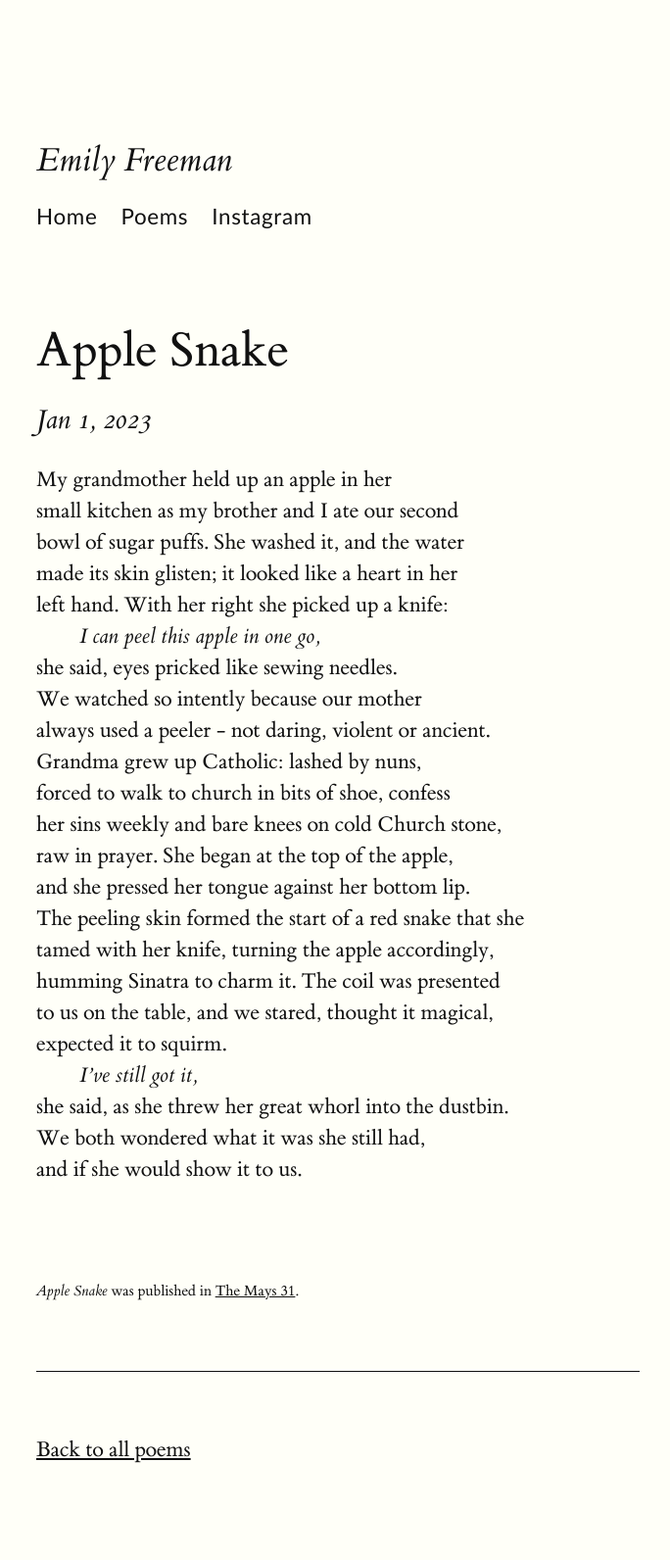
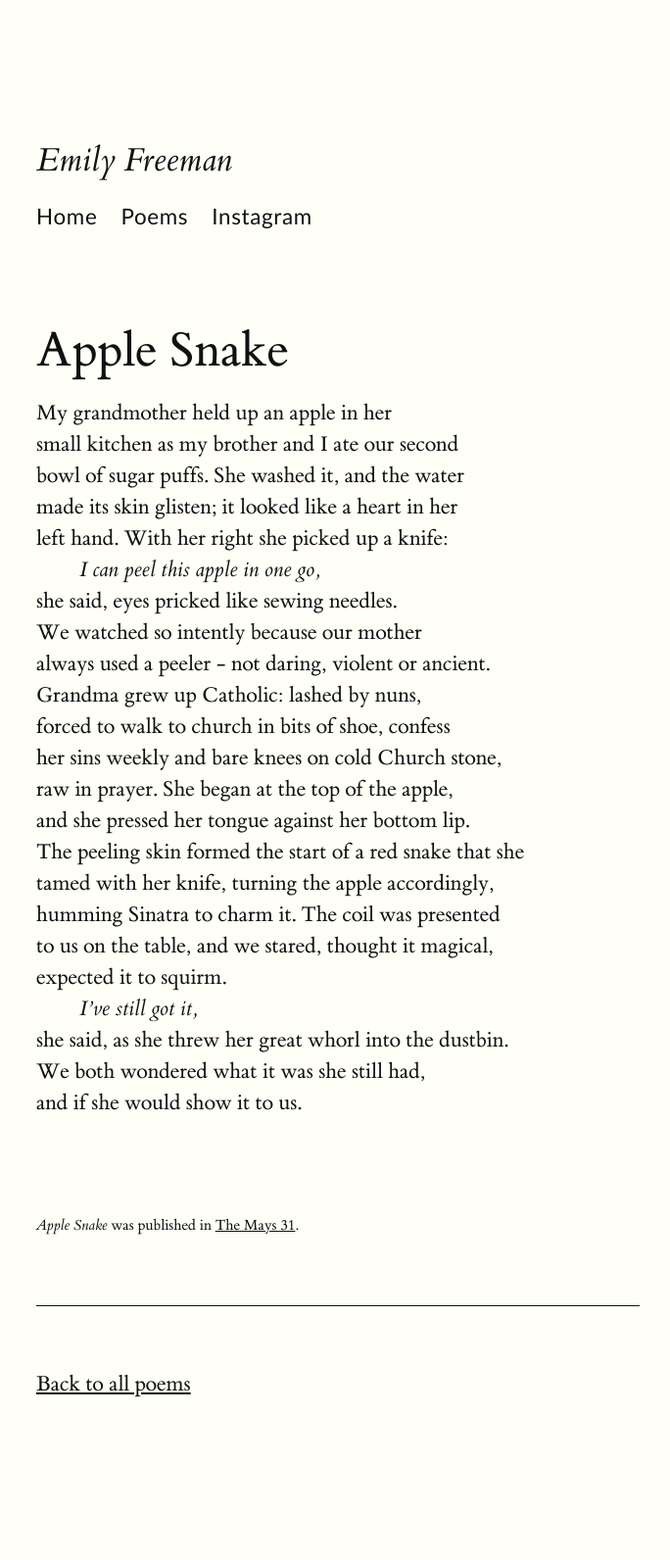
Before and after one commit to emily-freeman/emily-freeman.github.io, a Jekyll site: the page built from _posts/2023-01-01-apple_snake.md, in a window 1280 px wide. Shown: the whole page at 98% size, without its empty margins (123-807 px from the left). Built offline with Jekyll 4.4.1, drawn with Linux system fonts in a browser that asks for light colours; after the commit the page ends 1525 px from its top, so only the background shows below that.

Commit message:
- Formating

```diff
--- a/_layouts/articles.html
+++ b/_layouts/articles.html
@@ -15,7 +15,7 @@ layout: compress
         {% for post in site.posts %}
             <article>
                 <h3><a href="{{ site.baseurl }}{{ post.url }}">{{ post.title }}</a></h3>
-                <span class="mini-note">{{ post.date | date: "%b %-d, %Y" }}</span>
+                <span class="mini-note">{{ post.date | date: "%B %Y" }}</span>
             </article>
         {% endfor %}
 
--- a/_layouts/post.html
+++ b/_layouts/post.html
@@ -10,7 +10,7 @@ layout: compress
 
         <article>
             <h1>{{ page.title }}</h1>
-            <p class="subtitle">{{ page.date | date: "%b %-d, %Y" }}</p>
+            <!--<p class="subtitle">{{ page.date | date: "%b %-d, %Y" }}</p>-->
 
             {{ page.content }}
 
```
